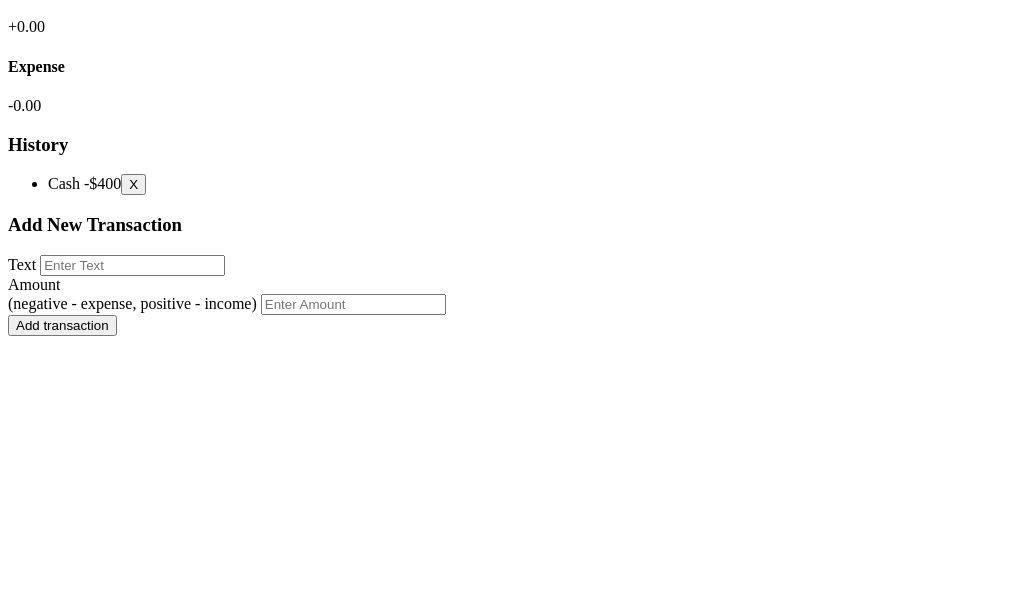
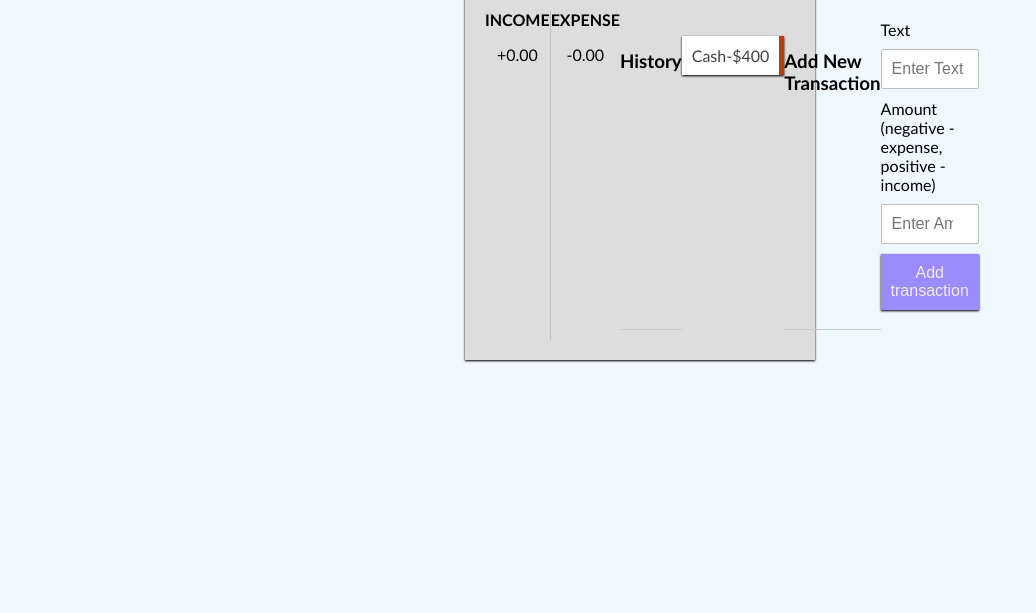
Before and after one commit to CornveliousFarva/Expense-Tracker, a plain HTML site: page index.html in a window 1280 px wide. Shown: the part 187-800 px from the top of the page, without its empty margins (0-1036 px from the left). Drawn offline with Linux system fonts and the light colour scheme.

Commit message:
Added the CSS and changed the name of an ID in the HTML.

```diff
--- a/index.html
+++ b/index.html
@@ -16,11 +16,11 @@
         <div class="inc-exp-container">
             <div>
                 <h4>Income</h4>
-                <p id="money-plus" class="money plus">+0.00</p>
+                <p id="money-plus" class="money-plus">+0.00</p>
             </div>
             <div>
                 <h4>Expense</h4>
-                <p id="money-minue" class="money minus">-0.00</p>
+                <p id="money-minue" class="money-minus">-0.00</p>
             </div>
 
         <h3>History</h3>
--- a/style.css
+++ b/style.css
@@ -0,0 +1,148 @@
+@import url('https://fonts.googleapis.com/css2?family=Titillium+Web:wght@300&display=swap');
+
+:root{
+    --box-shadow: 0 1px 3px rgba(0, 0, 0, 0.12), 0 1px 2px rgba(0, 0, 0.24);
+}
+
+*{
+    box-sizing: border-box;
+}
+
+body{
+    background-color: aliceblue;
+    display: flex;
+    flex-direction: column;
+    align-items: center;
+    min-height: 100vh;
+    margin: 0;
+    font-family: 'Trebuchet MS', 'Lucida Sans Unicode', 'Lucida Grande', 'Lucida Sans', Arial, sans-serif;
+}
+
+.container{
+    margin: 30px auto;
+    width: 350px;
+}
+
+h1{
+    letter-spacing: 1px;
+    margin: 0;
+}
+
+h3{
+    border-bottom: 1px solid #ccc;
+    padding-bottom: 10px;
+    margin: 40px 0 10px;
+}
+
+h4{
+    margin: 0;
+    text-transform: uppercase;
+}
+
+.inc-exp-container{
+    background-color: #ddd;
+    box-shadow: var(--box-shadow);
+    padding: 20px;
+    display: flex;
+    justify-content: space-between;
+    margin: 20px 0
+}
+
+.inc-exp-container > div{
+    flex: 1;
+    text-align: center;
+}
+
+.inc-exp-container > div:first-of-type{
+    border-right: 1px solid #bebebe;
+}
+
+.money{
+    font-size: 20px;
+    letter-spacing: 1px;
+    margin: 5px 0;
+}
+
+.money.plus{
+    color: #2ecc2e;
+}
+
+.money.minus{
+    color: #c0390c;
+}
+
+label{
+    display: inline-block;
+    margin: 10px 0;
+}
+
+input[type='text'],
+input[type='number']{
+    border: 1px solid #bebebe;
+    border-radius: 2px;
+    display: block;
+    font-size: 16px;
+    padding: 10px;
+    width: 100%;
+}
+
+.btn{
+    cursor: pointer;
+    background-color: #9c8bfe;
+    box-shadow: var(--box-shadow);
+    color: #eee;
+    border: 0;
+    display: block;
+    font-size: 16px;
+    margin: 10px 0 30px;
+    padding: 10px;
+    width: 100%;
+}
+
+.btn:focus, .delete-btn:focus{
+    outline: 0;
+}
+
+.list{
+    list-style-type: none;
+    padding: 0;
+    margin-bottom: 40px;
+}
+
+.list li{
+    background-color: white;
+    box-shadow: var(--box-shadow);
+    color: #444;
+    display: flex;
+    justify-content: space-between;
+    position: relative;
+    padding: 10px;
+    margin: 10px 0;
+}
+
+.list li.plus{
+    border-right: 5px solid #2ecc2e;
+}
+
+.list li.minus{
+    border-right: 5px solid #c0390c;
+}
+
+.delete-btn{
+    background-color: #c0390c;
+    border: 0;
+    color: #eee;
+    font-size: 20px;
+    line-height: 20px;
+    padding: 2px 5px;
+    position: absolute;
+    top: 50%;
+    left: 0;
+    transform: translate(-100%, -50%);
+    opacity: 0;
+    transition: opacity 0.3s ease
+}
+
+.list li:hover .delete-btn{
+
+}
```
